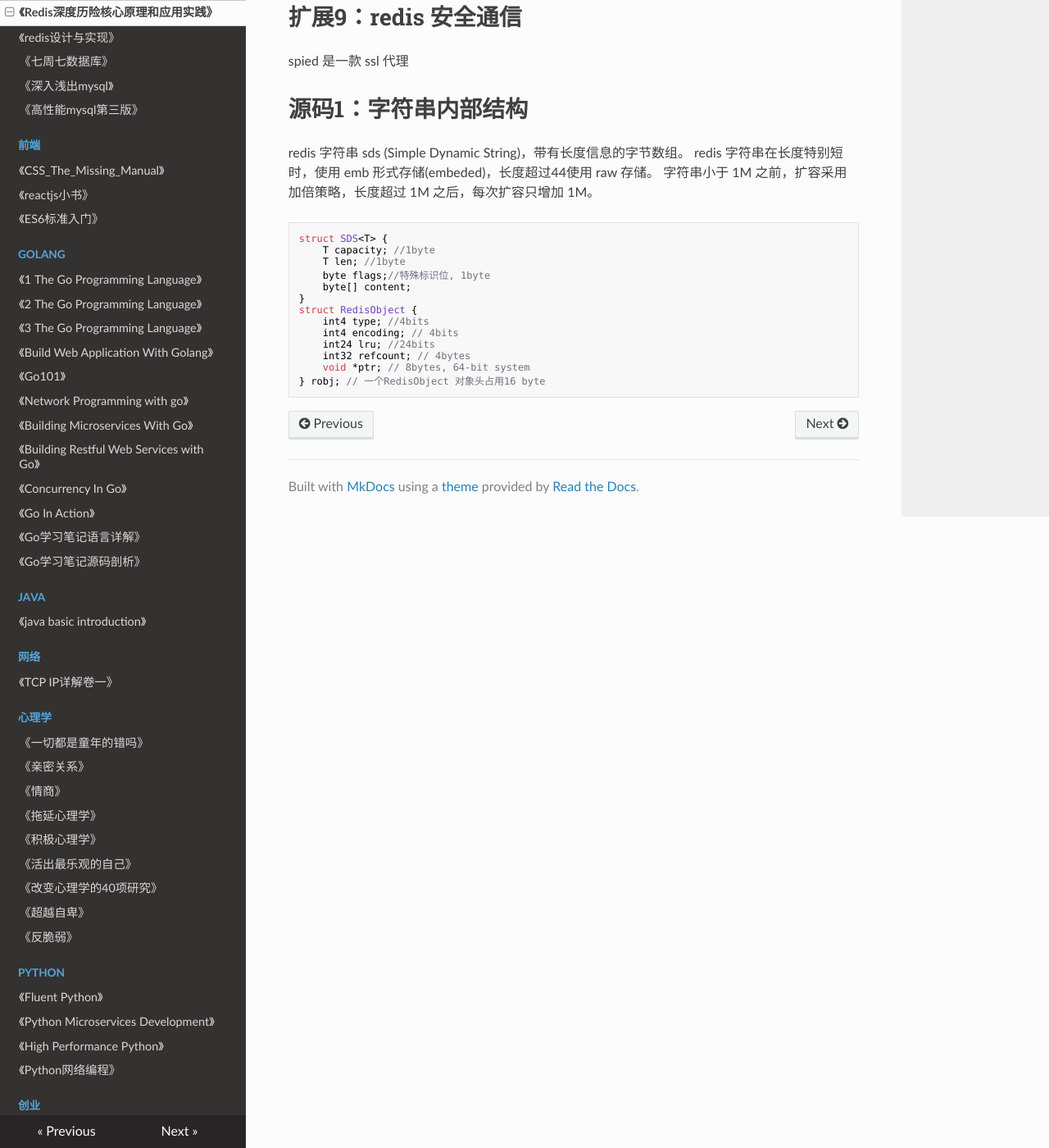
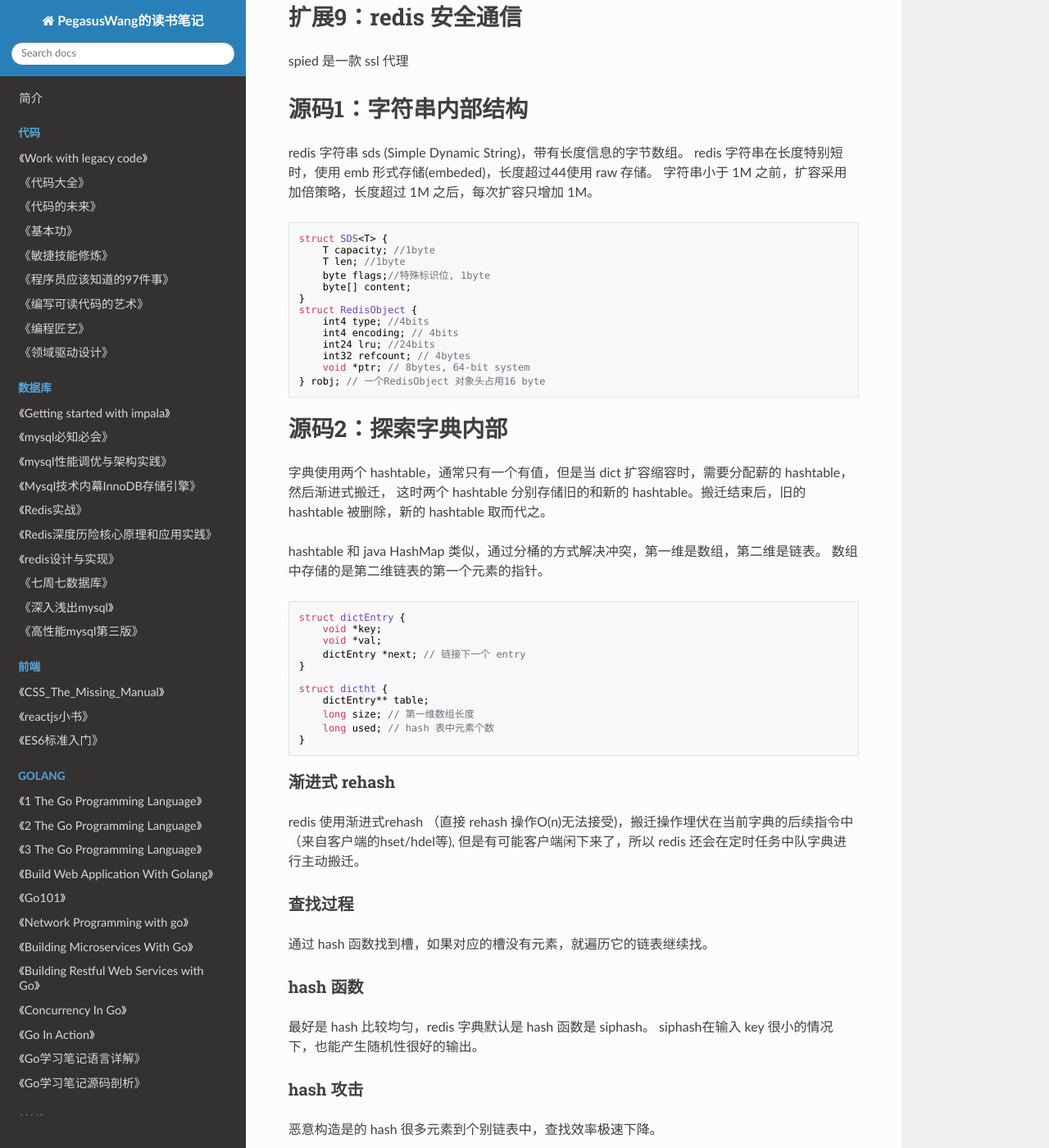
Before and after one commit to PegasusWang/booknotes, an MkDocs documentation site: the page built from docs/database/redis深度历险核心原理和应用实践/redis深度历险核心原理和应用实践.md, in a window 1280 px wide and 1400 px high, scrolled down 13885 px. Shown: the whole window at 82% size. Built offline with MkDocs 1.6.1, drawn with Linux system fonts in a browser that asks for light colours; nearby versions of some CDN libraries; old or Windows-style settings are respelled for this version of MkDocs; some of the changed text lies outside the part shown.

Commit message:
redis dict, ziplist

````diff
--- a/docs/database/redis深度历险核心原理和应用实践.md
+++ b/docs/database/redis深度历险核心原理和应用实践/redis深度历险核心原理和应用实践.md
@@ -650,3 +650,79 @@ struct RedisObject {
 	void *ptr; // 8bytes, 64-bit system
 } robj; // 一个RedisObject 对象头占用16 byte
 ```
+
+# 源码2：探索字典内部
+
+字典使用两个 hashtable，通常只有一个有值，但是当 dict 扩容缩容时，需要分配薪的 hashtable，然后渐进式搬迁，
+这时两个 hashtable 分别存储旧的和新的 hashtable。搬迁结束后，旧的 hashtable 被删除，新的 hashtable 取而代之。
+
+hashtable 和 java HashMap 类似，通过分桶的方式解决冲突，第一维是数组，第二维是链表。
+数组中存储的是第二维链表的第一个元素的指针。
+
+```c
+struct dictEntry {
+	void *key;
+	void *val;
+	dictEntry *next; // 链接下一个 entry
+}
+
+struct dictht {
+	dictEntry** table;
+	long size; // 第一维数组长度
+	long used; // hash 表中元素个数
+}
+```
+
+### 渐进式 rehash
+
+redis 使用渐进式rehash （直接 rehash 操作O(n)无法接受)，搬迁操作埋伏在当前字典的后续指令中（来自客户端的hset/hdel等),
+但是有可能客户端闲下来了，所以 redis 还会在定时任务中队字典进行主动搬迁。
+
+### 查找过程
+
+通过 hash 函数找到槽，如果对应的槽没有元素，就遍历它的链表继续找。
+
+### hash 函数
+
+最好是 hash 比较均匀，redis 字典默认是 hash 函数是 siphash。
+siphash在输入 key 很小的情况下，也能产生随机性很好的输出。
+
+### hash 攻击
+
+恶意构造是的 hash 很多元素到个别链表中，查找效率极速下降。
+
+### 扩容
+
+正常情况下当 hash 表中的元素个数等于第一维数组长度就会扩容到原来的两倍。
+不过 redis 做 bgsave时，为了减少内存页过多分离(Copy On Write)，redis 尽量不去扩容(dict_can_resize)，
+但是如果 hash 表元素个数已经达到了第一纬数组5倍(dict_force_resize_ratio)，会强制扩容。
+
+### 缩容
+
+元素个数低于数组长度的 10%，缩容不会考虑 redis 是否在做 bgsave.
+
+### set 结构
+也是字典，只不过所有的 value 值时NULL，其他特性和字典一样。
+
+
+# 探索『压缩列表』内部
+
+redis 为了节约空间，zset 和 hash 容器对象在元素较少的时候，使用 压缩列表ziplist 存储。
+
+![ziplist](./ziplist.png)
+
+ziplist紧凑存储，没有冗余空间，插入一个新的元素需要调用 realloc 扩展内存。
+如果 ziplist 占据内存太大，重新分配内存和拷贝内存就会有很大消耗。所以 ziplist 不适合大型字符串，元素也不宜过多。
+
+插入操作造成级联更新（修改prevlen字段）
+
+#### IntSet
+
+当 set 集合容纳的元素都是整数并且元素个数较小时，Redis 会使用 intset 来存储。
+
+intset 是紧凑数组
+
+![intset](./intset.png)
+
+
+# 探索『快速列表』内部
--- a/mkdocs.yml
+++ b/mkdocs.yml
@@ -26,7 +26,7 @@ pages:
       - 《mysql性能调优与架构实践》: 'database/mysql性能调优与架构实践.md'
       - 《Mysql技术内幕InnoDB存储引擎》: 'database/Mysql技术内幕InnoDB存储引擎.md'
       - 《Redis实战》: 'database/redis实战.md'
-      - 《Redis深度历险核心原理和应用实践》: 'database/redis深度历险核心原理和应用实践.md'
+      - 《Redis深度历险核心原理和应用实践》: 'database/redis深度历险核心原理和应用实践/book.md'
       - 《redis设计与实现》: 'database/redis设计与实现.md'
       - 《七周七数据库》: 'database/七周七数据库.md'
       - 《深入浅出mysql》: 'database/深入浅出mysql.md'
````
Also changed, not shown: docs/database/redis深度历险核心原理和应用实践/intset.png (added), docs/database/redis深度历险核心原理和应用实践/ziplist.png (added).
